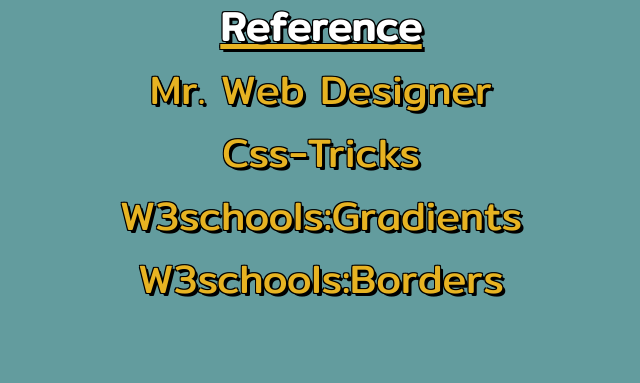
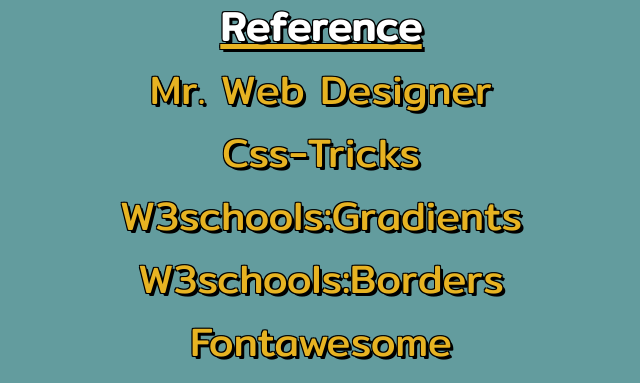
Before and after one commit to tearayxxz/Portfolio, a plain HTML site: page index.html in a window 1280 px wide. Shown: the part 5225-5608 px from the top of the page, without its empty margins (494-1134 px from the left). Before the commit the page ends 5545 px from the top, so only its background shows below. Drawn offline with nearby package versions, Linux system fonts and the light colour scheme.

Commit message:
Add files via upload

```diff
--- a/index.html
+++ b/index.html
@@ -275,6 +275,7 @@
         <a href="https://css-tricks.com/almanac/properties/t/text-shadow/">css-tricks</button></a>
         <a href="https://www.w3schools.com/css/css3_gradients.asp">w3schools:Gradients</button></a>
         <a href="https://www.youtube.com/watch?v=QDbjsABOnAU&t=728s">w3schools:Borders</button></a>
+		<a href="https://fontawesome.com/icons">fontawesome</button></a>
     </div>
 </section>
 <!-- etc. section ends  -->
```
